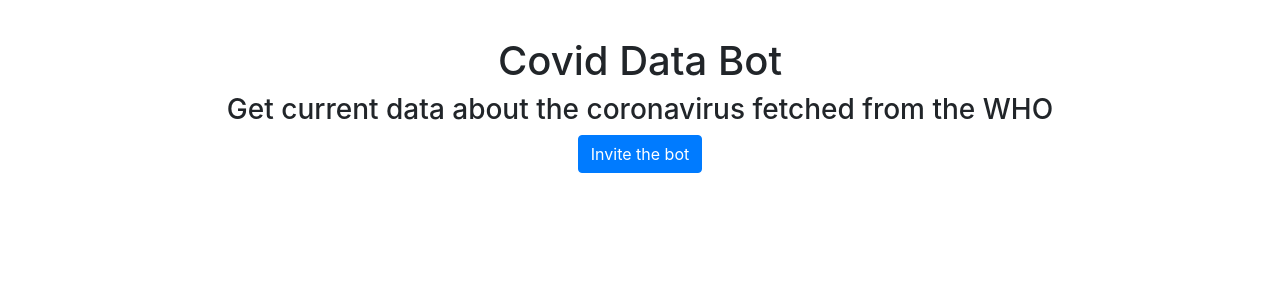
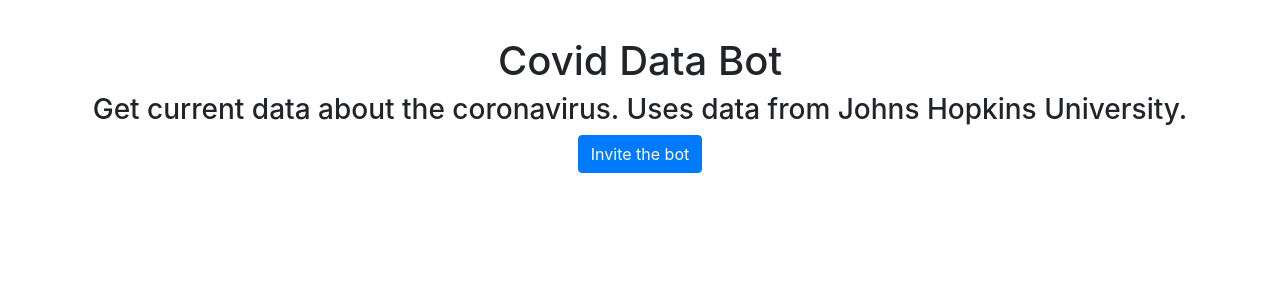
Before and after one commit to NotMyLyfe/masseyhacks-submission, a Flask app: page / in a window 1280 px wide. Shown: the part 72-372 px from the top of the page. Run offline with Flask 2, Linux system fonts and the light colour scheme; some libraries are stand-ins or nearby versions.

Commit message:
update desc

```diff
--- a/templates/index.html
+++ b/templates/index.html
@@ -61,7 +61,7 @@
   <pre>       </pre>
   <div style="text-align:center">
     <h1>Covid Data Bot</h1>
-    <h3>Get current data about the coronavirus fetched from the WHO</h3>
+    <h3>Get current data about the coronavirus. Uses data from Johns Hopkins University.</h3>
     <a class="btn btn-primary"
       href="https://discord.com/api/oauth2/authorize?client_id=716343563083972618&permissions=281664&scope=bot"
       role="button">Invite the bot</a>
```
